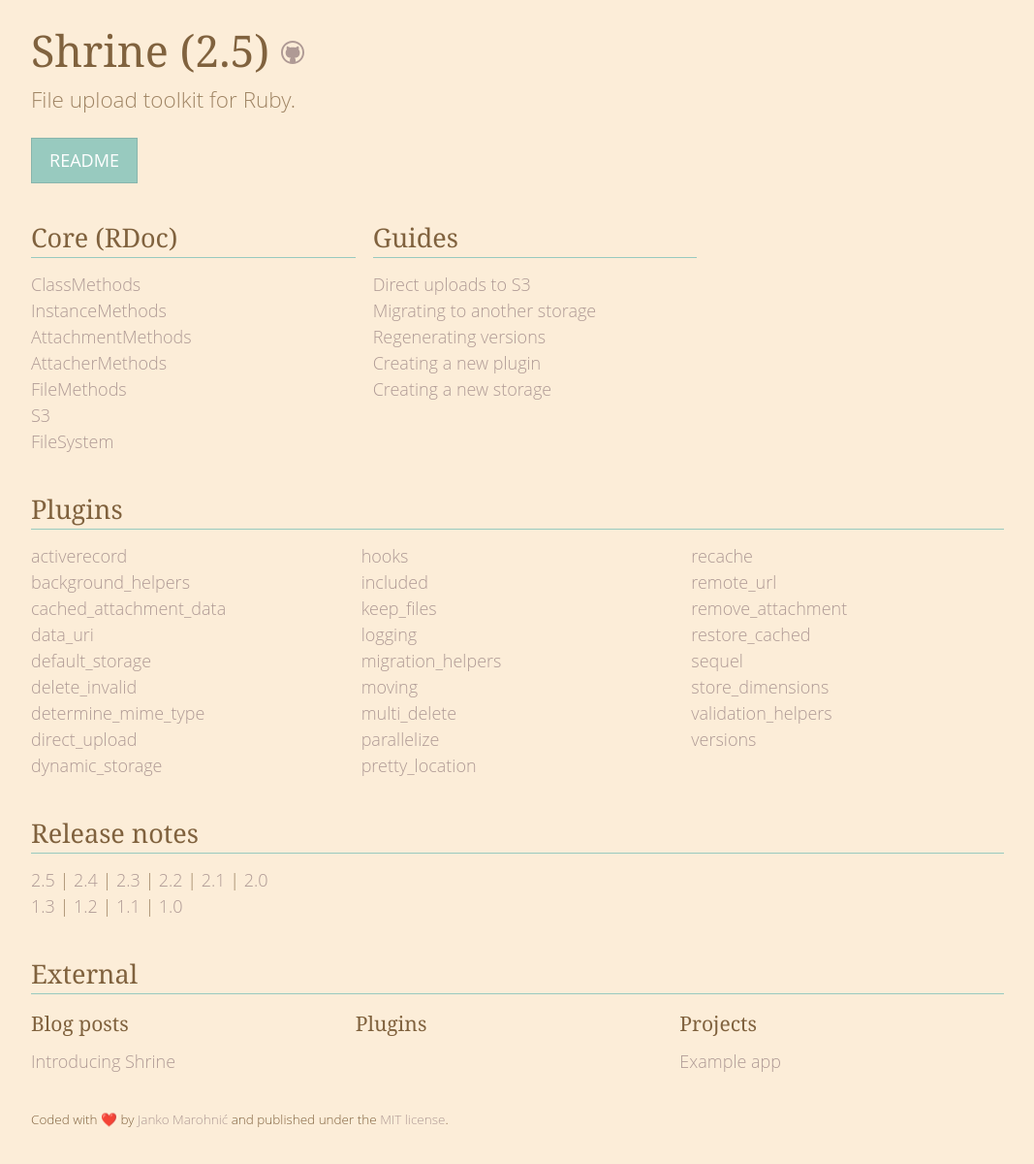
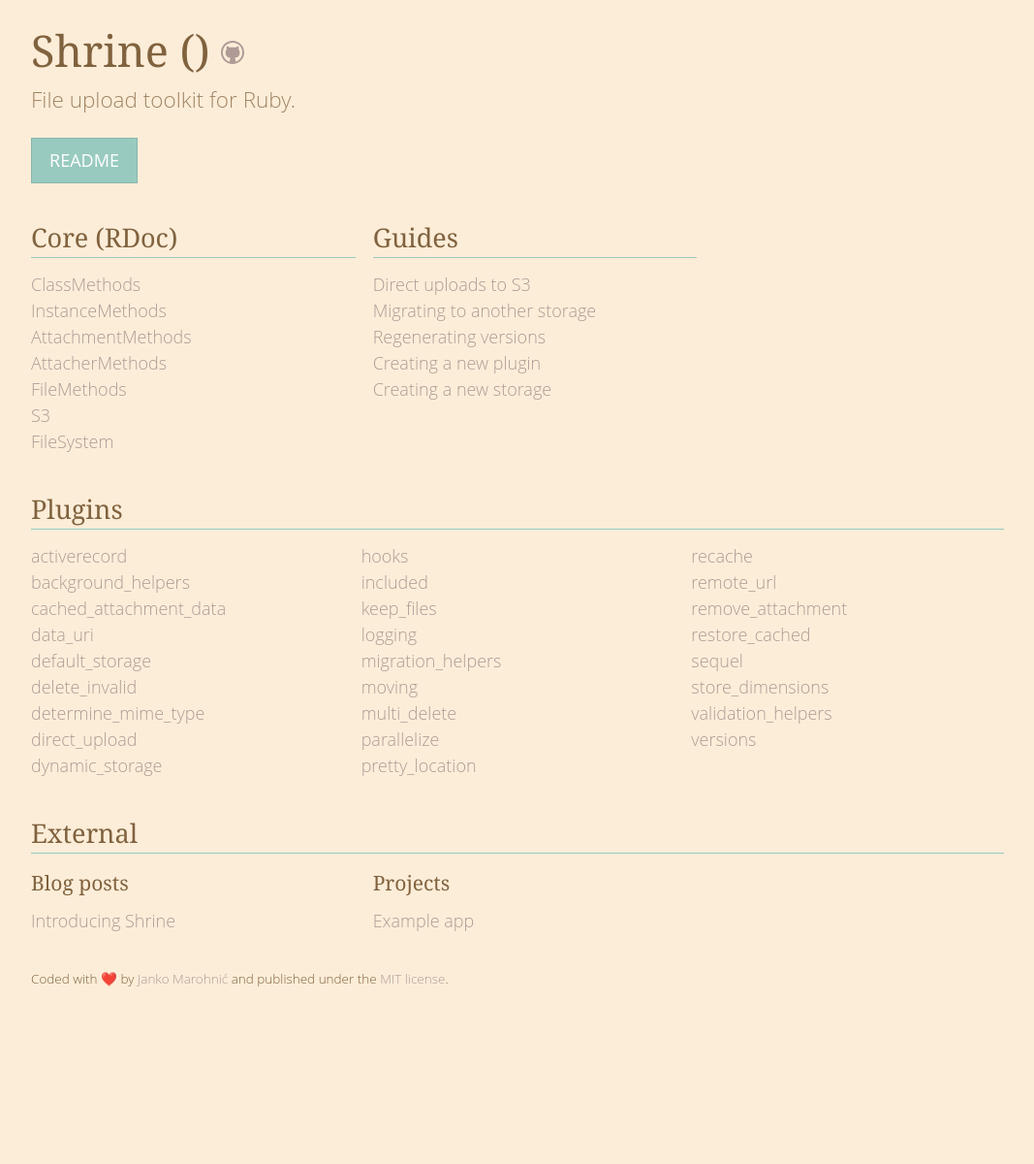
Before and after one commit to avinashcodeer/Romenics, a Jekyll site: the page built from www/index.html, in a window 1280 px wide. Shown: the whole page at 97% size, without its empty margins (106-1173 px from the left). Built offline with Jekyll 4.4.1, drawn with Linux system fonts in a browser that asks for light colours; emoji names are drawn with the system emoji font; after the commit the page ends 1055 px from its top, so only the background shows below that.

Commit message:
Comment out empty titles in the website

```diff
--- a/www/_data/external.yml
+++ b/www/_data/external.yml
@@ -4,9 +4,9 @@
     -
       name: Introducing Shrine
       url: http://twin.github.io/introducing-shrine
--
-  title: Plugins
-  items: []
+# -
+#   title: Plugins
+#   items: []
 -
   title: Projects
   items:
--- a/www/_data/versions.yml
+++ /dev/null
@@ -1,12 +0,0 @@
--
-  - 2.5
-  - 2.4
-  - 2.3
-  - 2.2
-  - 2.1
-  - 2.0
--
-  - 1.3
-  - 1.2
-  - 1.1
-  - 1.0
--- a/www/index.html
+++ b/www/index.html
@@ -65,21 +65,21 @@
       </ul>
     </section>
 
-    <section>
-      <h2>Release notes</h2>
+    <!-- <section> -->
+    <!--   <h2>Release notes</h2> -->
 
-      <ul>
-        {% for major in site.data.versions %}
-        <li>
-          {% for version in major %}
-          <a href="http://{{ site.url }}/rdoc/files/doc/release_notes/{{ version }}.md">
-            {{ version }}
-          </a> {% unless forloop.last %}|{% endunless %}
-          {% endfor %}
-        </li>
-        {% endfor %}
-      </ul>
-    </section>
+    <!--   <ul> -->
+    <!--     {% for major in site.data.versions %} -->
+    <!--     <li> -->
+    <!--       {% for version in major %} -->
+    <!--       <a href="http://{{ site.url }}/rdoc/files/doc/release_notes/{{ version }}.md"> -->
+    <!--         {{ version }} -->
+    <!--       </a> {% unless forloop.last %}|{% endunless %} -->
+    <!--       {% endfor %} -->
+    <!--     </li> -->
+    <!--     {% endfor %} -->
+    <!--   </ul> -->
+    <!-- </section> -->
 
     <section>
       <h2>External</h2>
```
